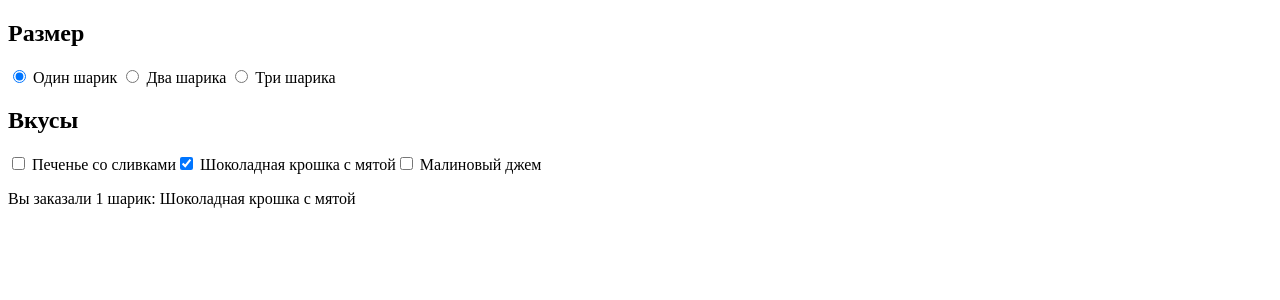
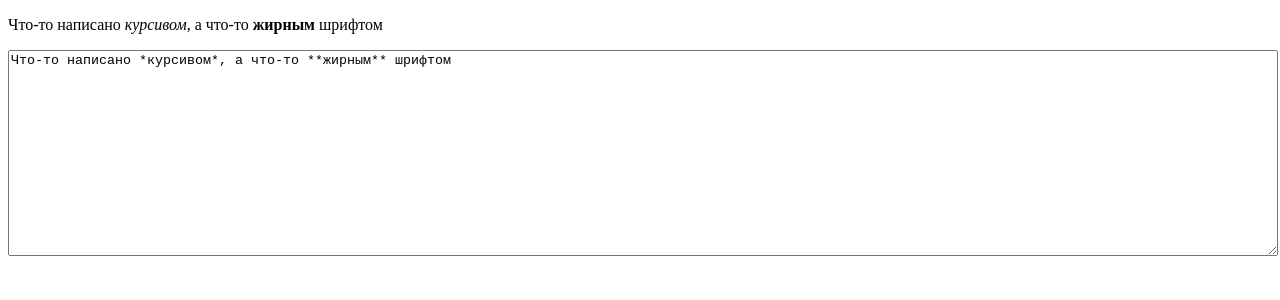
Before and after one commit to ruslan-bekshenev/svelte-learn, a Svelte app: page / in a window 1280 px wide. Shown: the top 300 px of the page. Built offline with nearby package versions, Linux system fonts and the light colour scheme.

Commit message:
Многострочные текстовые поля

```diff
--- a/src/App.svelte
+++ b/src/App.svelte
@@ -1,49 +1,15 @@
 <script>
-    let scoops = 1;
-    let flavours = ['Шоколадная крошка с мятой'];
-
-    let menu = ['Печенье со сливками', 'Шоколадная крошка с мятой', 'Малиновый джем'];
-
-    function join(flavours) {
-        if (flavours.length === 1) return flavours[0];
-        return `${flavours.slice(0, -1).join(', ')} и ${flavours[flavours.length - 1]}`;
-    }
+    import {marked} from 'marked';
+    let value = `Что-то написано *курсивом*, а что-то **жирным** шрифтом`;
 </script>
 
-<h2>Размер</h2>
+{@html marked(value)}
 
-<label>
-    <input type="radio" bind:group={scoops} name="scoops" value={1} />
-    Один шарик
-</label>
+<textarea bind:value />
 
-<label>
-    <input type="radio" bind:group={scoops} name="scoops" value={2} />
-    Два шарика
-</label>
-
-<label>
-    <input type="radio" bind:group={scoops} name="scoops" value={3} />
-    Три шарика
-</label>
-
-<h2>Вкусы</h2>
-
-{#each menu as flavour}
-    <label>
-        <input type="checkbox" bind:group={flavours} name="flavours" value={flavour} />
-        {flavour}
-    </label>
-{/each}
-
-{#if flavours.length === 0}
-    <p>Выберите хотя бы один вкус</p>
-{:else if flavours.length > scoops}
-    <p>Нельзя выбрать вкусов больше, чем шариков!</p>
-{:else}
-    <p>
-        Вы заказали {scoops}
-        {scoops === 1 ? 'шарик' : 'шарика'}:
-        {join(flavours)}
-    </p>
-{/if}
+<style>
+    textarea {
+        width: 100%;
+        height: 200px;
+    }
+</style>
```
